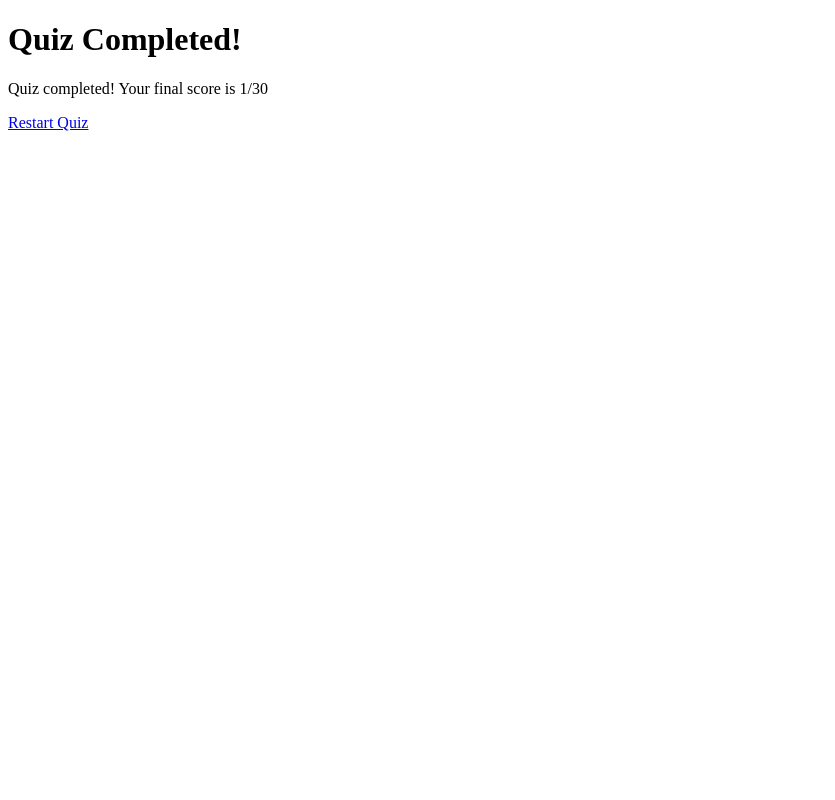
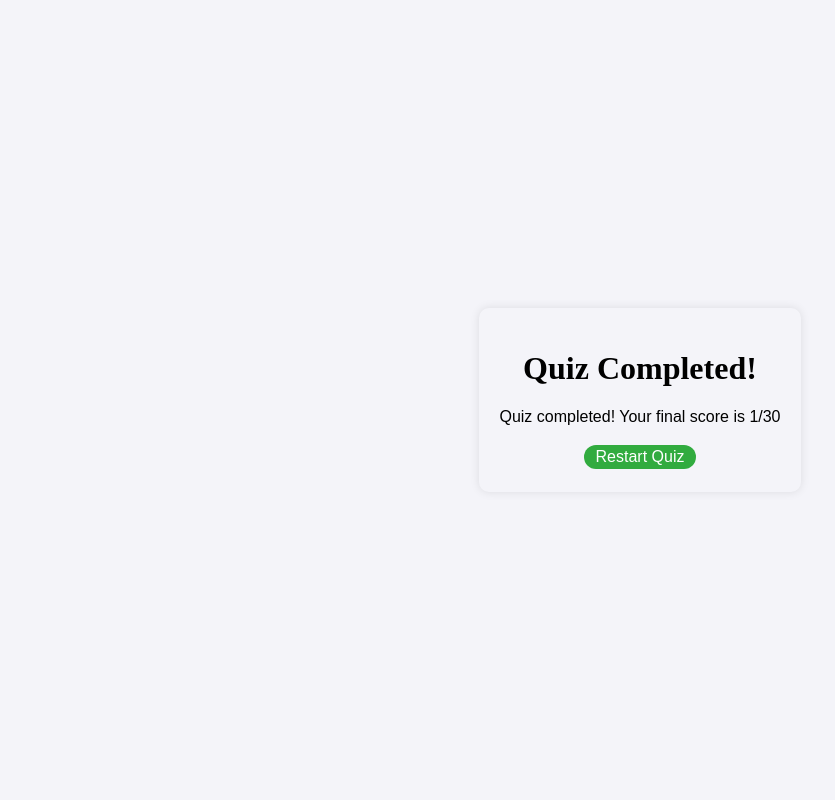
Before and after one commit to sbkr74/work_around_API, a Flask app: page /final_score in a window 1280 px wide. Shown: the whole page, without its empty margins (0-835 px from the left). Run offline with Flask 3, Linux system fonts and the light colour scheme; the visitor is signed in with stand-in values (Sample User, id 1).

Commit message:
update1.0[added some css]

```diff
--- a/flaskAPI/project/Competition_practice/templates/final_score.html
+++ b/flaskAPI/project/Competition_practice/templates/final_score.html
@@ -4,10 +4,49 @@
     <meta charset="UTF-8">
     <meta name="viewport" content="width=device-width, initial-scale=1.0">
     <title>Final Score</title>
+    <style>
+        body {
+            font-family: Arial, sans-serif;
+            background-color: #f4f4f9;
+            margin: 0;
+            padding: 0;
+            display: flex;
+            justify-content: center;
+            align-items: center;
+            height: 100vh;
+        }
+        .content {
+            max-width: 800px;
+            margin: 50px auto;
+            padding: 20px;
+            border-radius: 10px;
+            box-shadow: 0 0 10px rgba(0, 0, 0, 0.1);
+            text-align: center;
+        }
+        .content h1 {
+            color: #000000;
+            font-family: "Times New Roman", Times, serif;
+        }
+        .content a {
+            display: inline-block;
+            padding: 3px 12px;
+            margin: 3px;
+            border-radius: 15px;
+            background-color: rgb(49, 171, 63);
+            color: #fff;
+            text-decoration: none;
+            transition: background-color 0.3s ease;
+        }
+        .content a:hover {
+            background-color: rgb(0, 146, 71);
+        }
+    </style>
 </head>
 <body>
-    <h1>Quiz Completed!</h1>
-    <p>{{ score_message }}</p>
-    <a href="{{ url_for('get_question') }}">Restart Quiz</a>
+    <div class = "content">
+        <h1>Quiz Completed!</h1>
+        <p>{{ score_message }}</p>
+        <a href="{{ url_for('get_question') }}">Restart Quiz</a>
+    </div>
 </body>
 </html>
```
